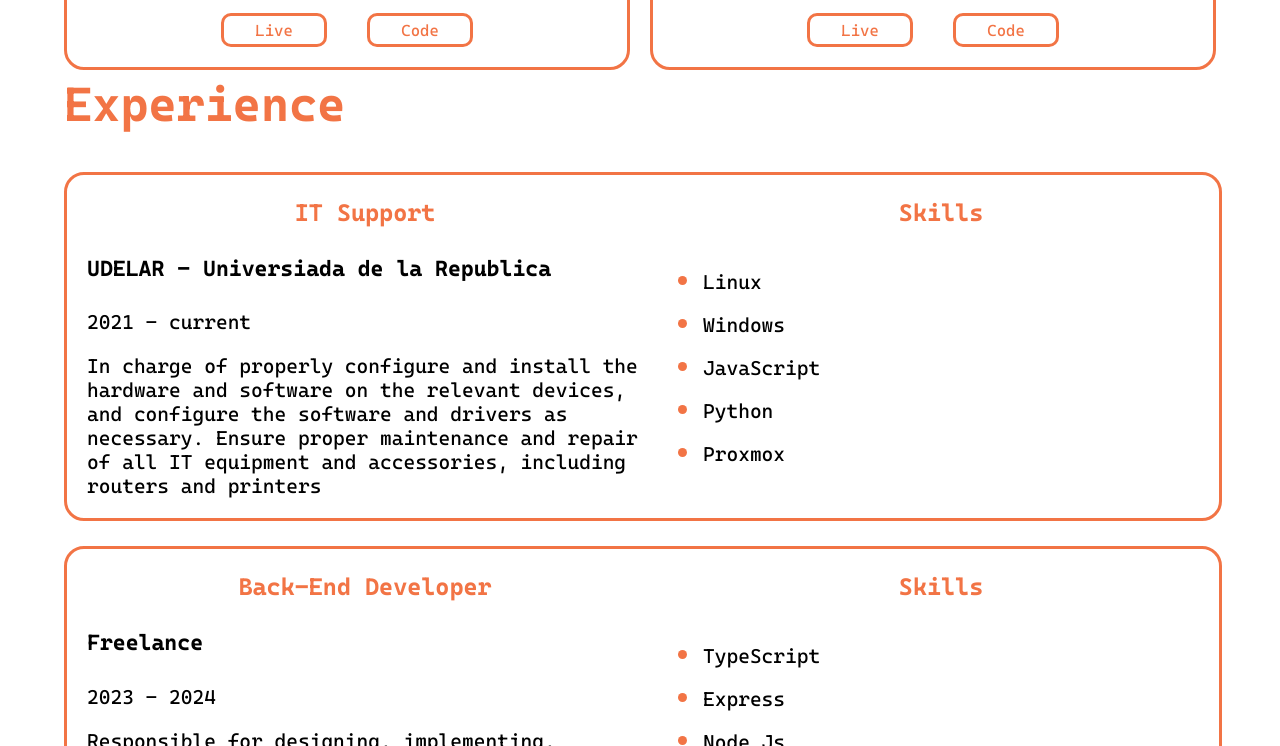
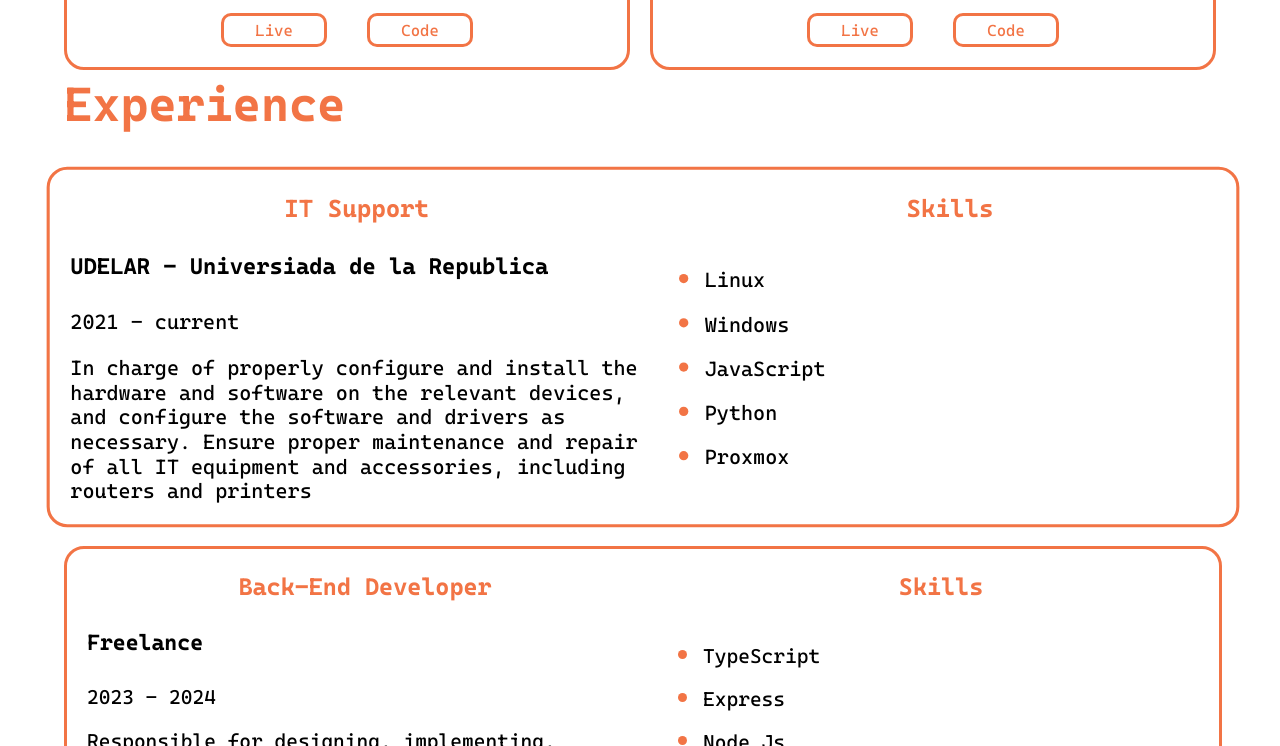
Before and after one commit to AgusLasalvia/portfolio, an Astro site: page / in a window 1280 px wide. In both pictures the pointer is over the element 643 px from the left and 2817 px from the top of the page. Shown: the part 2471-3217 px from the top of the page. Built offline with nearby package versions, Linux system fonts and the light colour scheme; Astro itself is replaced by a stand-in of ours.

Commit message:
Experience Hover

```diff
--- a/src/components/ExperienceCard.astro
+++ b/src/components/ExperienceCard.astro
@@ -41,6 +41,11 @@ const { experience } = Astro.props;
 		border-color: var(--orange);
 		border-radius: 20px;
 		margin-bottom: 25px;
+		transition: transform 0.2s;
+	}
+
+	article:hover {
+		transform: scale(1.03);
 	}
 
 	article > div {
```
